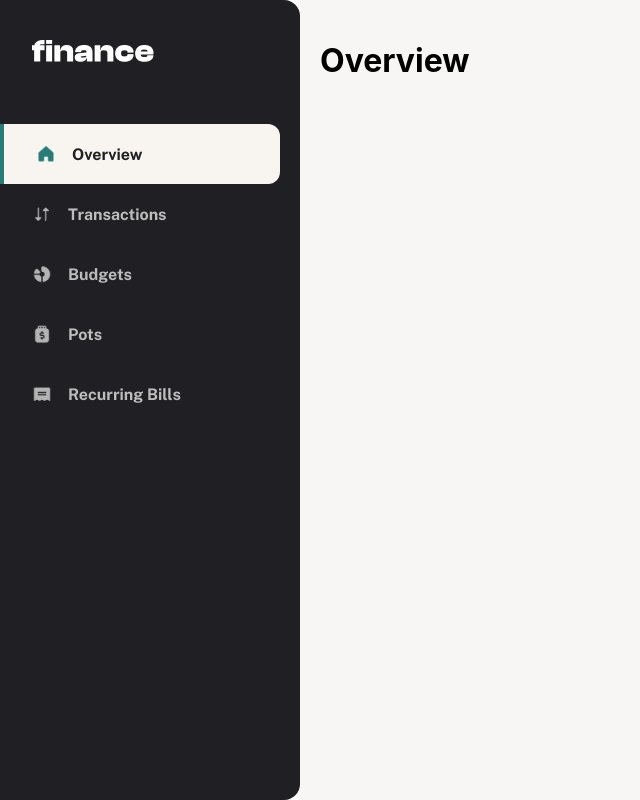
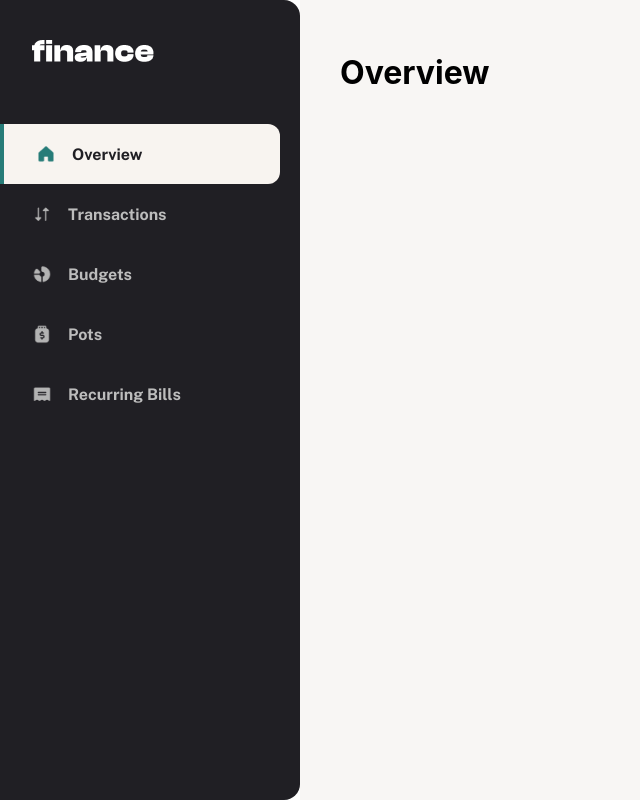
Before and after one commit to seulnan/finance_client, a React (Create React App) app: page / in a window 1280 px wide. Shown: the whole page, without its empty margins (0-640 px from the left). Built offline with nearby package versions, Linux system fonts and the light colour scheme; no server answers.

Commit message:
[FIx] 상단 메뉴명 위치 조정

```diff
--- a/src/App.js
+++ b/src/App.js
@@ -8,7 +8,7 @@ function App() {
     <Router>
       <div style={{ display: 'flex' }}>
         <Sidebar />
-        <div style={{ flexGrow: 1, padding: '20px', backgroundColor: '#f8f6f4' }}>
+        <div style={{ flexGrow: 1, padding: '32px 40px', backgroundColor: '#f8f6f4' }}>
           <Routes>
             <Route path="/" element={<h1>Overview</h1>} />
             <Route path="/transactions" element={<Transactions />} />
--- a/src/pages/Transactions/Transactions.jsx
+++ b/src/pages/Transactions/Transactions.jsx
@@ -39,8 +39,8 @@ function Transactions() {
   }, [page]);
 
   return (
-    <div style={{ padding: "8px" }}>
-      <h2 style={{ textAlign: "center", marginBottom: "20px" }}>Transactions</h2>
+    <div>
+      <h2 style={{margin: "8px 0px 40px", fontSize: '32px'}}>Transactions</h2>
 
       {error && (
         <div style={{ color: "red", textAlign: "center", marginBottom: "20px" }}>
```
